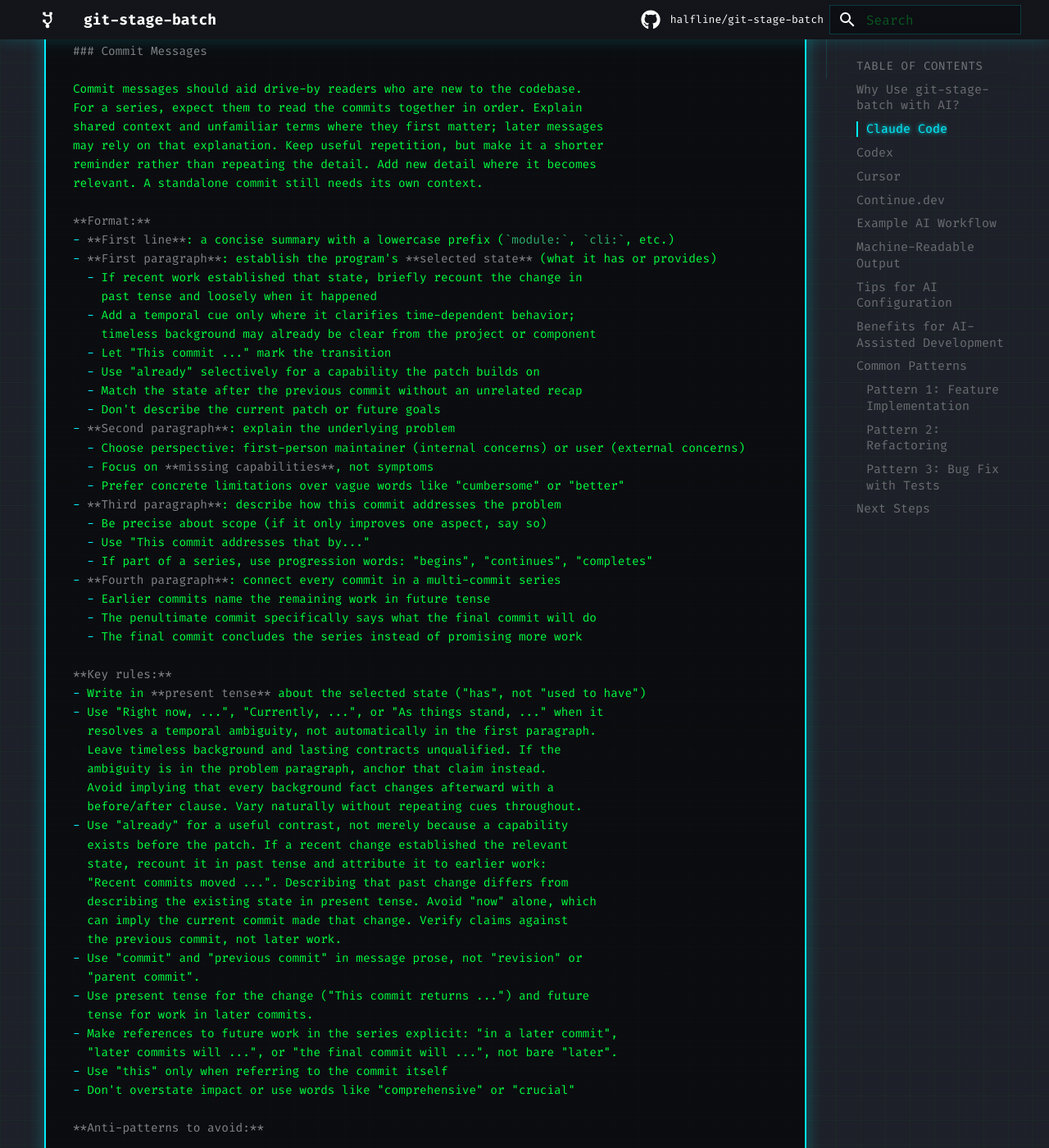
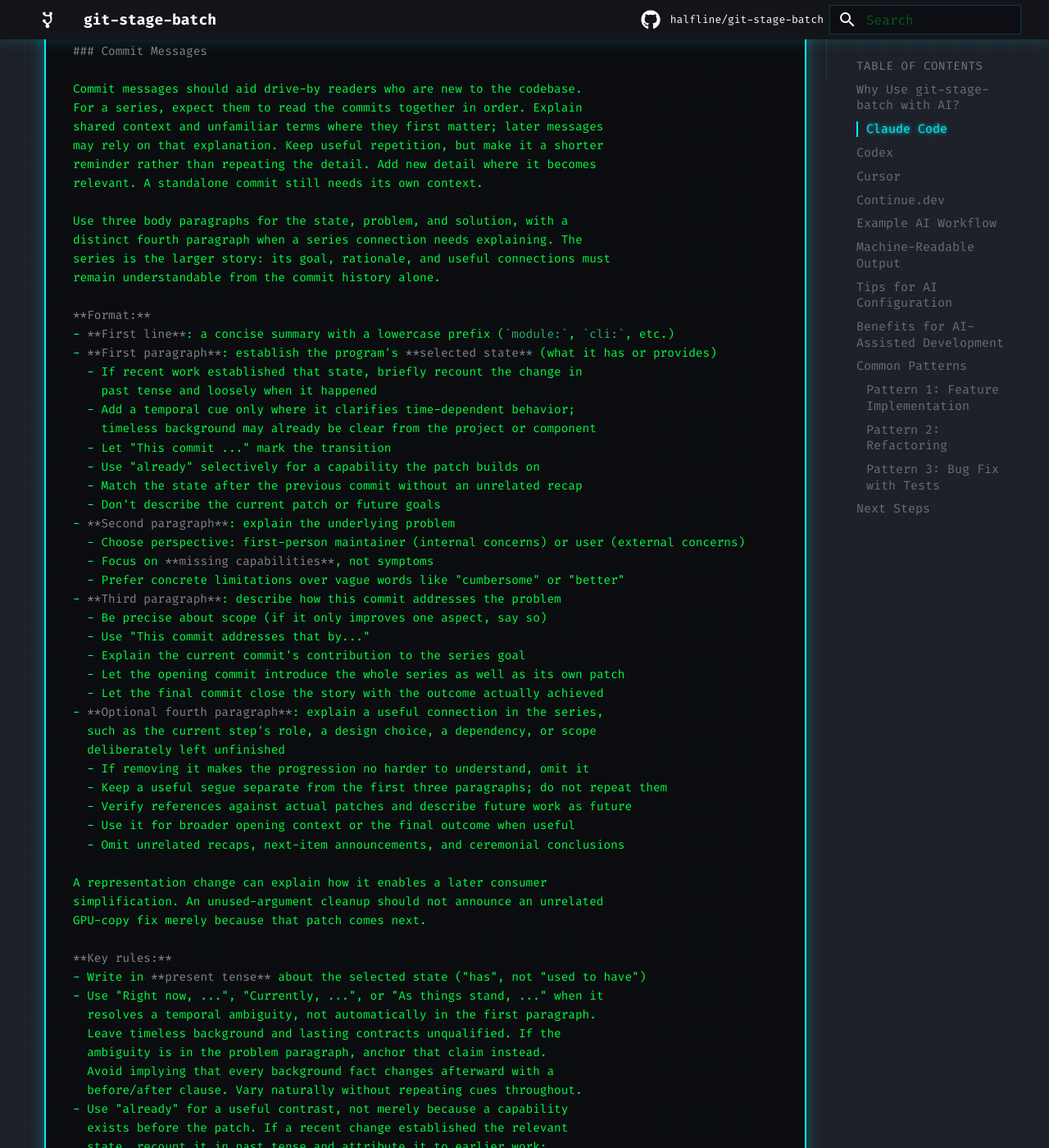
Before and after one commit to halfline/git-stage-batch, an MkDocs documentation site: the page built from docs/ai-assistants.md, in a window 1280 px wide and 1400 px high, scrolled down 4281 px. Shown: the whole window at 82% size. Built offline with MkDocs 1.6.1 and Material for MkDocs 9.7.7, drawn with Linux system fonts in a browser that asks for light colours; comment, search, counter and statistics services are not loaded; some of the changed text lies outside the part shown.

Commit message:
docs: Require useful segues in assistant message examples
The assistant guide provides commit-message instructions and examples for
custom configurations.

A required transition can turn into an announcement of the next patch
without explaining a dependency or design choice.

This commit makes fourth paragraphs in assistant message examples depend on
a useful connection, such as a dependency or deliberately unfinished scope.
It keeps those paragraphs distinct from the state, problem, and solution.

The affected contributor guidance, bundled drafting workflows, and
assistant examples now preserve useful series explanations without
requiring an itinerary in every message.

```diff
--- a/docs/ai-assistants.md
+++ b/docs/ai-assistants.md
@@ -175,6 +175,11 @@
 reminder rather than repeating the detail. Add new detail where it becomes
 relevant. A standalone commit still needs its own context.
 
+Use three body paragraphs for the state, problem, and solution, with a
+distinct fourth paragraph when a series connection needs explaining. The
+series is the larger story: its goal, rationale, and useful connections must
+remain understandable from the commit history alone.
+
 **Format:**
 - **First line**: a concise summary with a lowercase prefix (`module:`, `cli:`, etc.)
 - **First paragraph**: establish the program's **selected state** (what it has or provides)
@@ -193,11 +198,21 @@
 - **Third paragraph**: describe how this commit addresses the problem
   - Be precise about scope (if it only improves one aspect, say so)
   - Use "This commit addresses that by..."
-  - If part of a series, use progression words: "begins", "continues", "completes"
-- **Fourth paragraph**: connect every commit in a multi-commit series
-  - Earlier commits name the remaining work in future tense
-  - The penultimate commit specifically says what the final commit will do
-  - The final commit concludes the series instead of promising more work
+  - Explain the current commit's contribution to the series goal
+  - Let the opening commit introduce the whole series as well as its own patch
+  - Let the final commit close the story with the outcome actually achieved
+- **Optional fourth paragraph**: explain a useful connection in the series,
+  such as the current step's role, a design choice, a dependency, or scope
+  deliberately left unfinished
+  - If removing it makes the progression no harder to understand, omit it
+  - Keep a useful segue separate from the first three paragraphs; do not repeat them
+  - Verify references against actual patches and describe future work as future
+  - Use it for broader opening context or the final outcome when useful
+  - Omit unrelated recaps, next-item announcements, and ceremonial conclusions
+
+A representation change can explain how it enables a later consumer
+simplification. An unused-argument cleanup should not announce an unrelated
+GPU-copy fix merely because that patch comes next.
 
 **Key rules:**
 - Write in **present tense** about the selected state ("has", not "used to have")
@@ -452,8 +467,8 @@
 
 ## Common Patterns
 
-**Note:** Examples below show abbreviated commit messages for brevity. In practice,
-use the full three-paragraph format described in the Commit Messages section.
+**Note:** Examples below abbreviate commit messages. Actual messages should use
+the three-paragraph structure above, adding a fourth only when useful.
 
 ### Pattern 1: Feature Implementation
 
```
